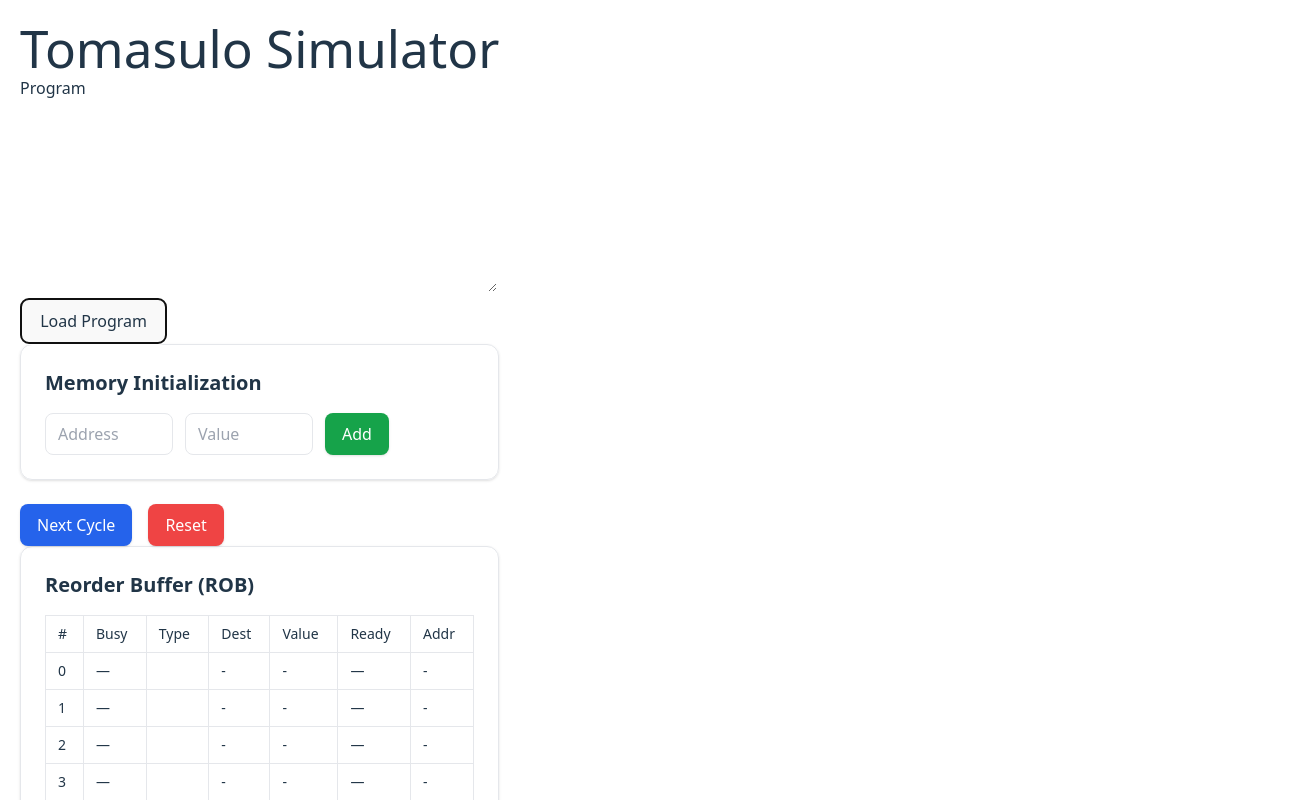
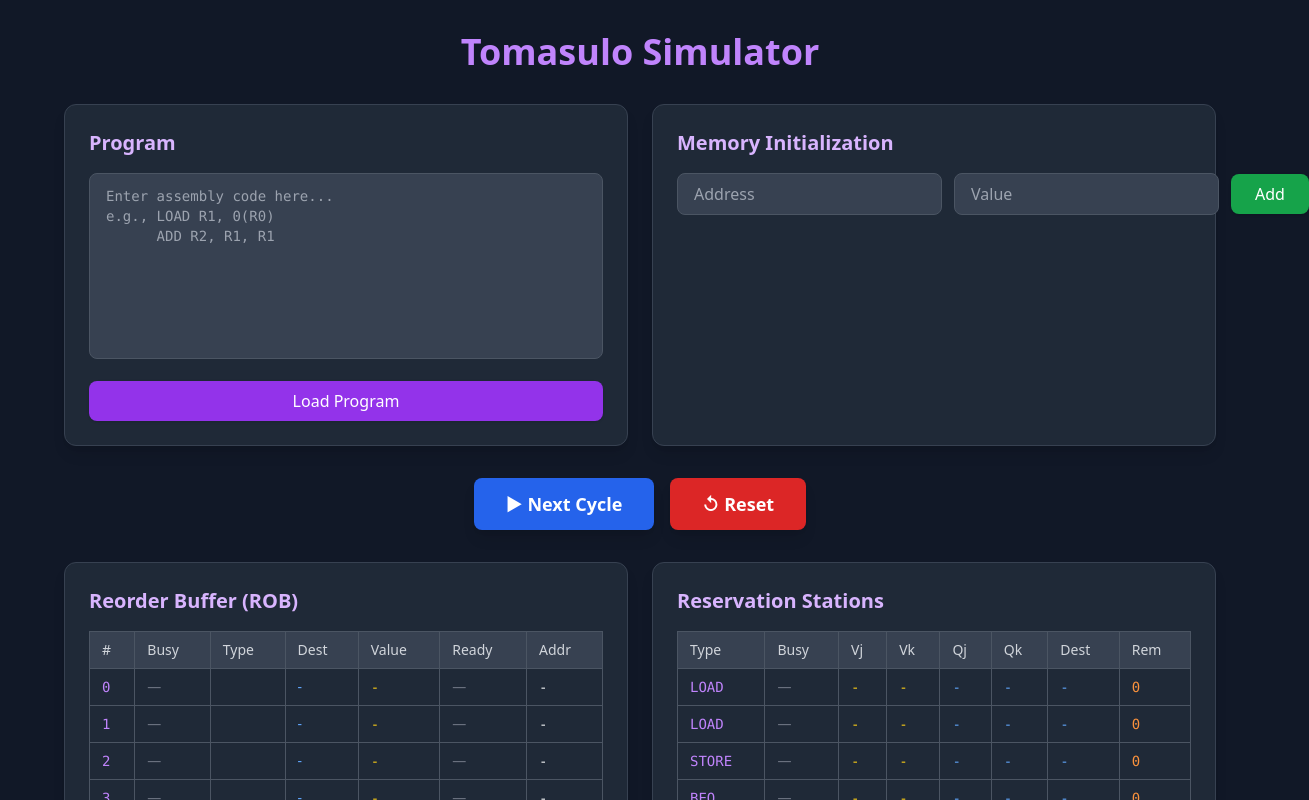
Before and after one commit to marcelinoSamer/tomasulo_simulator, a React (Vite) app in the folder Tomasulo_Simulator/: page / in a window 1280 px wide. Both pictures are taken after a click on the button "Load Program". Shown: the top 800 px of the page, 1309 px wide, since content can reach past the window. Built offline with nearby package versions, Linux system fonts and the light colour scheme.

Commit message:
ui edits

```diff
--- a/Tomasulo_Simulator/src/App.tsx
+++ b/Tomasulo_Simulator/src/App.tsx
@@ -51,22 +51,33 @@ export default function App() {
 
 
   return (
-    <div style={{ padding: "20px" }}>
-      <h1>Tomasulo Simulator</h1>
+    <div className="min-h-screen bg-gray-900 py-8 px-4">
+      <div className="max-w-6xl mx-auto">
+        <h1 className="text-4xl font-bold text-purple-400 text-center mb-8">
+          Tomasulo Simulator
+        </h1>
 
+        <div className="grid grid-cols-1 md:grid-cols-2 gap-6 mb-8">
           <InstructionEditor onLoad={loadProgram} />
           <MemoryEditor onAdd={loadMemory} />
+        </div>
+
         <CycleControls onStep={step} onReset={reset} />
 
         {snapshot && (
-        <>
+          <div className="mt-8 space-y-6">
+            <div className="grid grid-cols-1 lg:grid-cols-2 gap-6">
               <ROBTable snapshot={snapshot} />
               <RSTable snapshot={snapshot} />
+            </div>
+            <div className="grid grid-cols-1 lg:grid-cols-2 gap-6">
               <RegisterFileTable snapshot={snapshot} />
               <MemoryTable snapshot={snapshot} />
+            </div>
             <InstructionTimeline snapshot={snapshot} />
-        </>
+          </div>
         )}
+      </div>
     </div>
   );
 }
--- a/Tomasulo_Simulator/src/components/Card.tsx
+++ b/Tomasulo_Simulator/src/components/Card.tsx
@@ -1,15 +1,15 @@
 // components/Card.tsx
-import React from "react";
+import type { ReactNode } from "react";
 
 interface CardProps {
     title: string;
-    children: React.ReactNode;
+    children: ReactNode;
 }
 
 export function Card({ title, children }: CardProps) {
     return (
-        <div className="bg-dark rounded-xl shadow p-6 mb-6 border border-gray-200">
-            <h2 className="text-xl font-semibold mb-4">{title}</h2>
+        <div className="bg-gray-800 rounded-xl shadow-lg p-6 border border-gray-700">
+            <h2 className="text-xl font-semibold mb-4 text-purple-300">{title}</h2>
             {children}
         </div>
     );
--- a/Tomasulo_Simulator/src/components/CycleControls.tsx
+++ b/Tomasulo_Simulator/src/components/CycleControls.tsx
@@ -3,19 +3,19 @@ export default function CycleControls({ onStep, onReset }: {
     onReset: () => void;
 }) {
     return (
-        <div className="mt-6 flex gap-4">
+        <div className="flex justify-center gap-4">
             <button
                 onClick={onStep}
-                className="px-4 py-2 bg-blue-600 text-white rounded-lg shadow hover:bg-blue-700"
+                className="px-8 py-3 bg-blue-600 text-white rounded-lg shadow-lg hover:bg-blue-700 transition-colors font-semibold text-lg"
             >
-                Next Cycle
+                ▶ Next Cycle
             </button>
 
             <button
                 onClick={onReset}
-                className="px-4 py-2 bg-red-500 text-white rounded-lg shadow hover:bg-red-600"
+                className="px-8 py-3 bg-red-600 text-white rounded-lg shadow-lg hover:bg-red-700 transition-colors font-semibold text-lg"
             >
-                Reset
+                ↺ Reset
             </button>
         </div>
     );
--- a/Tomasulo_Simulator/src/components/InstructionEditor.tsx
+++ b/Tomasulo_Simulator/src/components/InstructionEditor.tsx
@@ -1,4 +1,5 @@
 import { useState } from "react";
+import { Card } from "./Card";
 
 export default function InstructionEditor({ onLoad }: {
     onLoad: (text: string) => void;
@@ -6,19 +7,21 @@ export default function InstructionEditor({ onLoad }: {
     const [text, setText] = useState("");
 
     return (
-        <div>
-            <h2>Program</h2>
-
+        <Card title="Program">
             <textarea
                 rows={8}
-                cols={50}
                 value={text}
                 onChange={(e) => setText(e.target.value)}
+                placeholder="Enter assembly code here...&#10;e.g., LOAD R1, 0(R0)&#10;      ADD R2, R1, R1"
+                className="w-full bg-gray-700 text-gray-100 border border-gray-600 rounded-lg px-4 py-3 font-mono text-sm focus:outline-none focus:ring-2 focus:ring-purple-500 resize-none"
             />
 
-            <br />
-
-            <button onClick={() => onLoad(text)}>Load Program</button>
-        </div>
+            <button
+                onClick={() => onLoad(text)}
+                className="mt-4 w-full px-4 py-2 bg-purple-600 text-white rounded-lg shadow hover:bg-purple-700 transition-colors font-medium"
+            >
+                Load Program
+            </button>
+        </Card>
     );
 }
--- a/Tomasulo_Simulator/src/components/InstructionTimeline.tsx
+++ b/Tomasulo_Simulator/src/components/InstructionTimeline.tsx
@@ -1,35 +1,33 @@
-
+import { Card } from "./Card";
 
 export default function InstructionTimeline({ snapshot }: any) {
     return (
-        <div>
-            <h2>Timeline</h2>
-
-            <table>
+        <Card title="Instruction Timeline">
+            <div className="overflow-x-auto">
+                <table className="w-full border-collapse text-sm">
                     <thead>
-                    <tr>
-                        <th>PC</th>
-                        <th>Issue</th>
-                        <th>Start</th>
-                        <th>Finish</th>
-                        <th>Write</th>
-                        <th>Commit</th>
+                        <tr className="bg-gray-700">
+                            {["PC", "Instruction", "Issue", "Start", "Finish", "Write", "Commit"].map(h => (
+                                <th key={h} className="border border-gray-600 px-3 py-2 text-left font-medium text-gray-300">{h}</th>
+                            ))}
                         </tr>
                     </thead>
 
                     <tbody>
                         {snapshot.instrStats.map((s: any, i: number) => (
-                        <tr key={i}>
-                            <td>{s.pc}</td>
-                            <td>{s.issue ?? "-"}</td>
-                            <td>{s.startExec ?? "-"}</td>
-                            <td>{s.finishExec ?? "-"}</td>
-                            <td>{s.write ?? "-"}</td>
-                            <td>{s.commit ?? "-"}</td>
+                            <tr key={i} className="odd:bg-gray-800 even:bg-gray-750 hover:bg-gray-700 transition-colors">
+                                <td className="border border-gray-600 px-3 py-2 text-purple-400 font-mono">{s.pc}</td>
+                                <td className="border border-gray-600 px-3 py-2 text-gray-200 font-mono text-xs">{s.raw || "-"}</td>
+                                <td className="border border-gray-600 px-3 py-2 text-green-400 font-mono">{s.issue ?? "-"}</td>
+                                <td className="border border-gray-600 px-3 py-2 text-blue-400 font-mono">{s.startExec ?? "-"}</td>
+                                <td className="border border-gray-600 px-3 py-2 text-blue-400 font-mono">{s.finishExec ?? "-"}</td>
+                                <td className="border border-gray-600 px-3 py-2 text-yellow-400 font-mono">{s.write ?? "-"}</td>
+                                <td className="border border-gray-600 px-3 py-2 text-orange-400 font-mono">{s.commit ?? "-"}</td>
                             </tr>
                         ))}
                     </tbody>
                 </table>
             </div>
+        </Card>
     );
 }
--- a/Tomasulo_Simulator/src/components/MemoryEditor.tsx
+++ b/Tomasulo_Simulator/src/components/MemoryEditor.tsx
@@ -9,24 +9,28 @@ export default function MemoryEditor({ onAdd }: {
 
     return (
         <Card title="Memory Initialization">
-            <div className="flex gap-3 items-center">
+            <div className="flex flex-col sm:flex-row gap-3 items-stretch sm:items-center">
                 <input
                     placeholder="Address"
                     value={addr}
                     onChange={(e) => setAddr(e.target.value)}
-                    className="border rounded-lg px-3 py-2 w-32"
+                    className="bg-gray-700 text-gray-100 border border-gray-600 rounded-lg px-4 py-2 flex-1 focus:outline-none focus:ring-2 focus:ring-purple-500"
                 />
 
                 <input
                     placeholder="Value"
                     value={value}
                     onChange={(e) => setValue(e.target.value)}
-                    className="border rounded-lg px-3 py-2 w-32"
+                    className="bg-gray-700 text-gray-100 border border-gray-600 rounded-lg px-4 py-2 flex-1 focus:outline-none focus:ring-2 focus:ring-purple-500"
                 />
 
                 <button
-                    onClick={() => onAdd({ [Number(addr)]: Number(value) })}
-                    className="px-4 py-2 bg-green-600 text-white rounded-lg shadow hover:bg-green-700"
+                    onClick={() => {
+                        onAdd({ [Number(addr)]: Number(value) });
+                        setAddr("");
+                        setValue("");
+                    }}
+                    className="px-6 py-2 bg-green-600 text-white rounded-lg shadow hover:bg-green-700 transition-colors font-medium"
                 >
                     Add
                 </button>
--- a/Tomasulo_Simulator/src/components/MemoryTable.tsx
+++ b/Tomasulo_Simulator/src/components/MemoryTable.tsx
@@ -1,27 +1,34 @@
 import type { SimulatorSnapshot } from "../core/types";
+import { Card } from "./Card";
 
 export default function MemoryTable({ snapshot }: { snapshot: SimulatorSnapshot }) {
+    const entries = Object.entries(snapshot.memory);
+
     return (
-        <div>
-            <h2>Memory</h2>
-
-            <table>
+        <Card title="Memory">
+            <div className="overflow-x-auto">
+                {entries.length === 0 ? (
+                    <p className="text-gray-500 italic">No memory values set</p>
+                ) : (
+                    <table className="w-full border-collapse text-sm">
                         <thead>
-                    <tr>
-                        <th>Address</th>
-                        <th>Value</th>
+                            <tr className="bg-gray-700">
+                                <th className="border border-gray-600 px-3 py-2 text-left font-medium text-gray-300">Address</th>
+                                <th className="border border-gray-600 px-3 py-2 text-left font-medium text-gray-300">Value</th>
                             </tr>
                         </thead>
 
                         <tbody>
-                    {Object.entries(snapshot.memory).map(([addr, val]) => (
-                        <tr key={addr}>
-                            <td>{addr}</td>
-                            <td>{val as number}</td>   {/* FIX */}
+                            {entries.map(([addr, val]) => (
+                                <tr key={addr} className="odd:bg-gray-800 even:bg-gray-750 hover:bg-gray-700 transition-colors">
+                                    <td className="border border-gray-600 px-3 py-2 text-blue-400 font-mono">{addr}</td>
+                                    <td className="border border-gray-600 px-3 py-2 text-yellow-400 font-mono">{val as number}</td>
                                 </tr>
                             ))}
                         </tbody>
                     </table>
+                )}
             </div>
+        </Card>
     );
 }
--- a/Tomasulo_Simulator/src/components/ROBTable.tsx
+++ b/Tomasulo_Simulator/src/components/ROBTable.tsx
@@ -4,30 +4,32 @@ import type { SimulatorSnapshot } from "../core/types";
 export default function ROBTable({ snapshot }: { snapshot: SimulatorSnapshot }) {
     return (
         <Card title="Reorder Buffer (ROB)">
+            <div className="overflow-x-auto">
                 <table className="w-full border-collapse text-sm">
-                <thead className="bg-gray-150">
-                    <tr>
+                    <thead>
+                        <tr className="bg-gray-700">
                             {["#", "Busy", "Type", "Dest", "Value", "Ready", "Addr"]
                                 .map(h => (
-                                <th key={h} className="border px-3 py-2 text-left font-medium">{h}</th>
+                                    <th key={h} className="border border-gray-600 px-3 py-2 text-left font-medium text-gray-300">{h}</th>
                                 ))}
                         </tr>
                     </thead>
 
                     <tbody>
                         {snapshot.rob.map((e, i) => (
-                        <tr key={i} className="odd:bg-dark even:bg-gray-150">
-                            <td className="border px-3 py-2">{i}</td>
-                            <td className="border px-3 py-2">{e.busy ? "✔" : "—"}</td>
-                            <td className="border px-3 py-2">{e.type}</td>
-                            <td className="border px-3 py-2">{e.destReg ?? "-"}</td>
-                            <td className="border px-3 py-2">{e.value ?? "-"}</td>
-                            <td className="border px-3 py-2">{e.ready ? "✔" : "—"}</td>
-                            <td className="border px-3 py-2">{e.addr ?? "-"}</td>
+                            <tr key={i} className="odd:bg-gray-800 even:bg-gray-750 hover:bg-gray-700 transition-colors">
+                                <td className="border border-gray-600 px-3 py-2 text-purple-400 font-mono">{i}</td>
+                                <td className="border border-gray-600 px-3 py-2">{e.busy ? <span className="text-green-400">✔</span> : <span className="text-gray-500">—</span>}</td>
+                                <td className="border border-gray-600 px-3 py-2 font-mono">{e.type}</td>
+                                <td className="border border-gray-600 px-3 py-2 text-blue-400">{e.destReg ?? "-"}</td>
+                                <td className="border border-gray-600 px-3 py-2 text-yellow-400 font-mono">{e.value ?? "-"}</td>
+                                <td className="border border-gray-600 px-3 py-2">{e.ready ? <span className="text-green-400">✔</span> : <span className="text-gray-500">—</span>}</td>
+                                <td className="border border-gray-600 px-3 py-2 font-mono">{e.addr ?? "-"}</td>
                             </tr>
                         ))}
                     </tbody>
                 </table>
+            </div>
         </Card>
     );
 }
--- a/Tomasulo_Simulator/src/components/RSTable.tsx
+++ b/Tomasulo_Simulator/src/components/RSTable.tsx
@@ -1,39 +1,35 @@
 import type { SimulatorSnapshot } from "../core/types";
+import { Card } from "./Card";
 
 export default function RSTable({ snapshot }: { snapshot: SimulatorSnapshot }) {
     return (
-        <div>
-            <h2>Reservation Stations</h2>
-
-            <table>
+        <Card title="Reservation Stations">
+            <div className="overflow-x-auto">
+                <table className="w-full border-collapse text-sm">
                     <thead>
-                    <tr>
-                        <th>Type</th>
-                        <th>Busy</th>
-                        <th>Vj</th>
-                        <th>Vk</th>
-                        <th>Qj</th>
-                        <th>Qk</th>
-                        <th>Dest</th>
-                        <th>Rem</th>
+                        <tr className="bg-gray-700">
+                            {["Type", "Busy", "Vj", "Vk", "Qj", "Qk", "Dest", "Rem"].map(h => (
+                                <th key={h} className="border border-gray-600 px-3 py-2 text-left font-medium text-gray-300">{h}</th>
+                            ))}
                         </tr>
                     </thead>
 
                     <tbody>
                         {snapshot.rs.map((e, i) => (
-                        <tr key={i}>
-                            <td>{e.type}</td>
-                            <td>{e.busy ? 1 : 0}</td>
-                            <td>{e.Vj ?? "-"}</td>
-                            <td>{e.Vk ?? "-"}</td>
-                            <td>{e.Qj ?? "-"}</td>
-                            <td>{e.Qk ?? "-"}</td>
-                            <td>{e.dest ?? "-"}</td>
-                            <td>{e.remaining ?? "-"}</td>
+                            <tr key={i} className="odd:bg-gray-800 even:bg-gray-750 hover:bg-gray-700 transition-colors">
+                                <td className="border border-gray-600 px-3 py-2 font-mono text-purple-400">{e.type}</td>
+                                <td className="border border-gray-600 px-3 py-2">{e.busy ? <span className="text-green-400">✔</span> : <span className="text-gray-500">—</span>}</td>
+                                <td className="border border-gray-600 px-3 py-2 text-yellow-400 font-mono">{e.Vj ?? "-"}</td>
+                                <td className="border border-gray-600 px-3 py-2 text-yellow-400 font-mono">{e.Vk ?? "-"}</td>
+                                <td className="border border-gray-600 px-3 py-2 text-blue-400 font-mono">{e.Qj ?? "-"}</td>
+                                <td className="border border-gray-600 px-3 py-2 text-blue-400 font-mono">{e.Qk ?? "-"}</td>
+                                <td className="border border-gray-600 px-3 py-2 text-blue-400 font-mono">{e.dest ?? "-"}</td>
+                                <td className="border border-gray-600 px-3 py-2 text-orange-400 font-mono">{e.remaining ?? "-"}</td>
                             </tr>
                         ))}
                     </tbody>
                 </table>
             </div>
+        </Card>
     );
 }
--- a/Tomasulo_Simulator/src/components/RegisterFileTable.tsx
+++ b/Tomasulo_Simulator/src/components/RegisterFileTable.tsx
@@ -3,23 +3,25 @@ import { Card } from "./Card";
 export default function RegisterFileTable({ snapshot }: any) {
     return (
         <Card title="Register File">
+            <div className="overflow-x-auto">
                 <table className="w-full border-collapse text-sm">
-                <thead className="bg-gray-150">
-                    <tr>
-                        <th className="border px-3 py-2">Reg</th>
-                        <th className="border px-3 py-2">Value</th>
+                    <thead>
+                        <tr className="bg-gray-700">
+                            <th className="border border-gray-600 px-3 py-2 text-left font-medium text-gray-300">Reg</th>
+                            <th className="border border-gray-600 px-3 py-2 text-left font-medium text-gray-300">Value</th>
                         </tr>
                     </thead>
 
                     <tbody>
                         {snapshot.registers.map((v: number, i: number) => (
-                        <tr key={i} className="odd:bg-dark even:bg-gray-150">
-                            <td className="border px-3 py-2">{`R${i}`}</td>
-                            <td className="border px-3 py-2">{v}</td>
+                            <tr key={i} className="odd:bg-gray-800 even:bg-gray-750 hover:bg-gray-700 transition-colors">
+                                <td className="border border-gray-600 px-3 py-2 text-blue-400 font-mono">{`R${i}`}</td>
+                                <td className="border border-gray-600 px-3 py-2 text-yellow-400 font-mono">{v}</td>
                             </tr>
                         ))}
                     </tbody>
                 </table>
+            </div>
         </Card>
     );
 }
--- a/Tomasulo_Simulator/src/index.css
+++ b/Tomasulo_Simulator/src/index.css
@@ -3,75 +3,23 @@
 @tailwind utilities;
 
 :root {
-  font-family: system-ui, Avenir, Helvetica, Arial, sans-serif;
+  font-family: system-ui, -apple-system, BlinkMacSystemFont, 'Segoe UI', Roboto, sans-serif;
   line-height: 1.5;
   font-weight: 400;
-
-  color-scheme: light dark;
-  color: rgba(255, 255, 255, 0.87);
-  background-color: #242424;
-
   font-synthesis: none;
   text-rendering: optimizeLegibility;
   -webkit-font-smoothing: antialiased;
   -moz-osx-font-smoothing: grayscale;
 }
 
-a {
-  font-weight: 500;
-  color: #646cff;
-  text-decoration: inherit;
+body {
+  margin: 0;
+  min-width: 320px;
+  min-height: 100vh;
+  background-color: #111827;
+  color: #f3f4f6;
 }
 
-a:hover {
-  color: #535bf2;
-}
-
-body {
-  margin: 0;
-  display: flex;
-  place-items: center;
-  min-width: 320px;
+#root {
   min-height: 100vh;
 }
-
-h1 {
-  font-size: 3.2em;
-  line-height: 1.1;
-}
-
-button {
-  border-radius: 8px;
-  border: 1px solid transparent;
-  padding: 0.6em 1.2em;
-  font-size: 1em;
-  font-weight: 500;
-  font-family: inherit;
-  background-color: #1a1a1a;
-  cursor: pointer;
-  transition: border-color 0.25s;
-}
-
-button:hover {
-  border-color: #646cff;
-}
-
-button:focus,
-button:focus-visible {
-  outline: 4px auto -webkit-focus-ring-color;
-}
-
-@media (prefers-color-scheme: light) {
-  :root {
-    color: #213547;
-    background-color: #ffffff;
-  }
-
-  a:hover {
-    color: #747bff;
-  }
-
-  button {
-    background-color: #f9f9f9;
-  }
-}
```
Also changed, not shown: 1 other file (tests, documents, lock files or other folders). Lines whose indentation alone changed are shown as unchanged.
